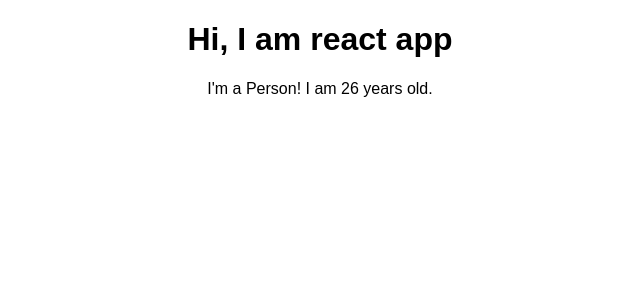
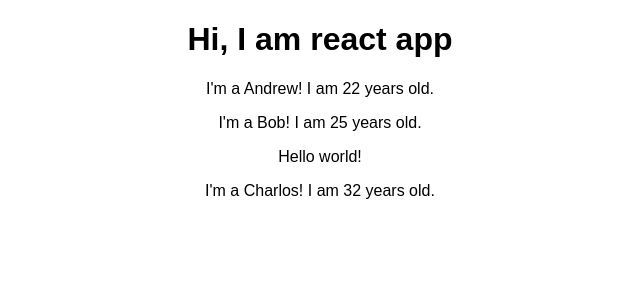
Before and after one commit to HuynhHongAn/React-Course-React-complete-guild, a React (Create React App) app: page / in a window 1280 px wide. Shown: the top 300 px of the page, without its empty margins (320-960 px from the left). Built offline with nearby package versions, Linux system fonts and the light colour scheme.

Commit message:
Using properties in Conponent (state)

```diff
--- a/src/App.js
+++ b/src/App.js
@@ -3,11 +3,20 @@ import './App.css';
 import Person from './Person/Person'
 
 class App extends Component {
+  state = {
+    persons: [
+      {name: "Andrew", age: "22"},
+      {name: "Bob", age: "25"},
+      {name: "Charlos", age: "32"}
+    ]
+  }
   render() {
     return (
       <div className="App">
         <h1>Hi, I am react app</h1>
-        <Person></Person>
+        <Person name={this.state.persons[0].name} age={this.state.persons[0].age}></Person>
+        <Person name={this.state.persons[1].name} age={this.state.persons[1].age}>Hello world!</Person>
+        <Person name={this.state.persons[2].name} age={this.state.persons[2].age}></Person>
       </div>
     );
     //return React.createElement('div', {className: "App"}, React.createElement('h1', null, 'Hi I\'m Andrew'));
--- a/src/Person/Person.js
+++ b/src/Person/Person.js
@@ -1,8 +1,13 @@
 import React from 'react';
 
-const person = () => {
-    return <p>I'm a Person! I am {Math.floor(Math.random() * 30)} years old.</p>
+const person = (props) => {
+    return (
+        <div>
+            <p>I'm a {props.name}! I am {props.age} years old.</p>
+            <p>{props.children}</p>
+        </div>
 
+    )
 }
 
 export default person;
```
